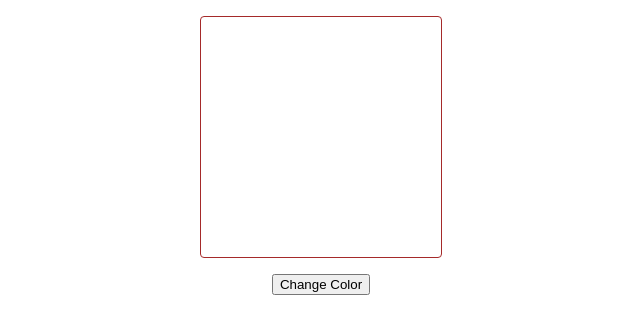
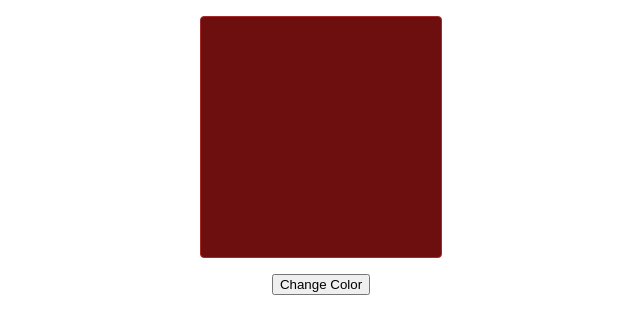
Before and after one commit to AnindaChatterjee/17_ReactJS_Lrn, a React (Create React App) app in the folder colorize/: page / in a window 1280 px wide. Shown: the top 334 px of the page, without its empty margins (319-959 px from the left). Built offline with nearby package versions, Linux system fonts and the light colour scheme.

Commit message:
Modified App.css - border-radius valuer

```diff
--- a/colorize/src/Colorize.js
+++ b/colorize/src/Colorize.js
@@ -1,8 +1,18 @@
+import { useState } from "react";
+
 const Colorizer = ()=> {
+    const [color, setColor] =useState('#6d0f0f');
+
+    const changeColor = () => {
+        console.log('Color Change');
+        setColor('green');
+    }
+
     return(
         <div className ='colorizer'>
-            <div className ='box'></div>
-            <button>Change Color</button>
+            <div className ='box'
+                  style={{backgroundColor:color}}> </div>
+            <button onClick={changeColor}>Change Color</button>
         </div>
     );
 }
```
